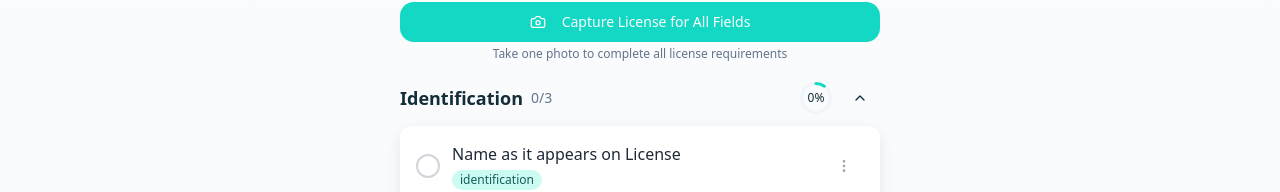
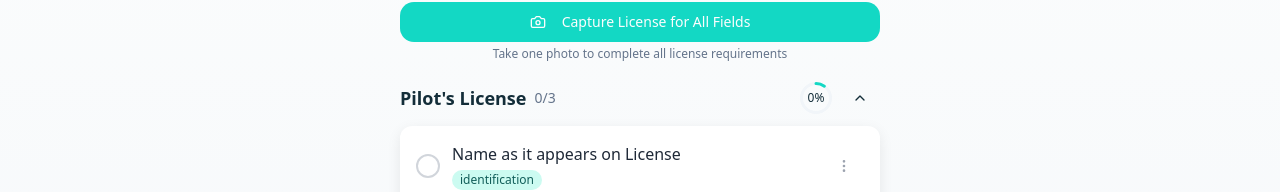
Before and after one commit to SineVisu/checkliingo, a React (Vite) app: page / in a window 1280 px wide. Shown: the part 212-404 px from the top of the page. Built offline with nearby package versions, Linux system fonts and the light colour scheme.

Commit message:
Rename Identification checklist
Renamed the "Identification" checklist group to "Pilot's License" for clarity.

```diff
--- a/src/pages/Index.tsx
+++ b/src/pages/Index.tsx
@@ -14,7 +14,7 @@ import LicenseCapture from '@/components/checklists/LicenseCapture';
 const initialData: ChecklistGroupData[] = [
   {
     id: '1',
-    title: 'Identification',
+    title: 'Pilot\'s License',
     items: [
       { id: '101', title: 'Name as it appears on License', isCompleted: false, category: 'identification' },
       { id: '102', title: 'Date of Issuance', isCompleted: false, category: 'identification' },
```
